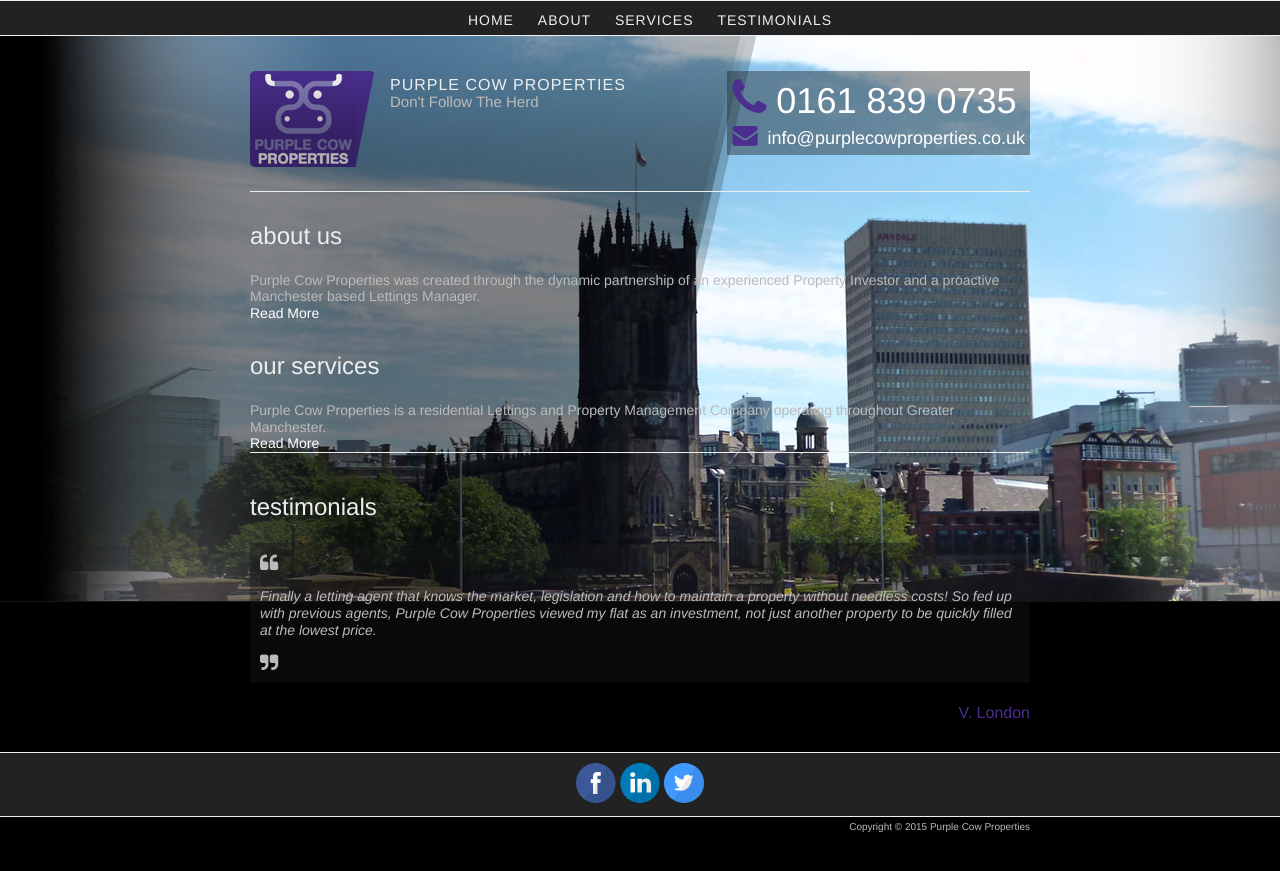
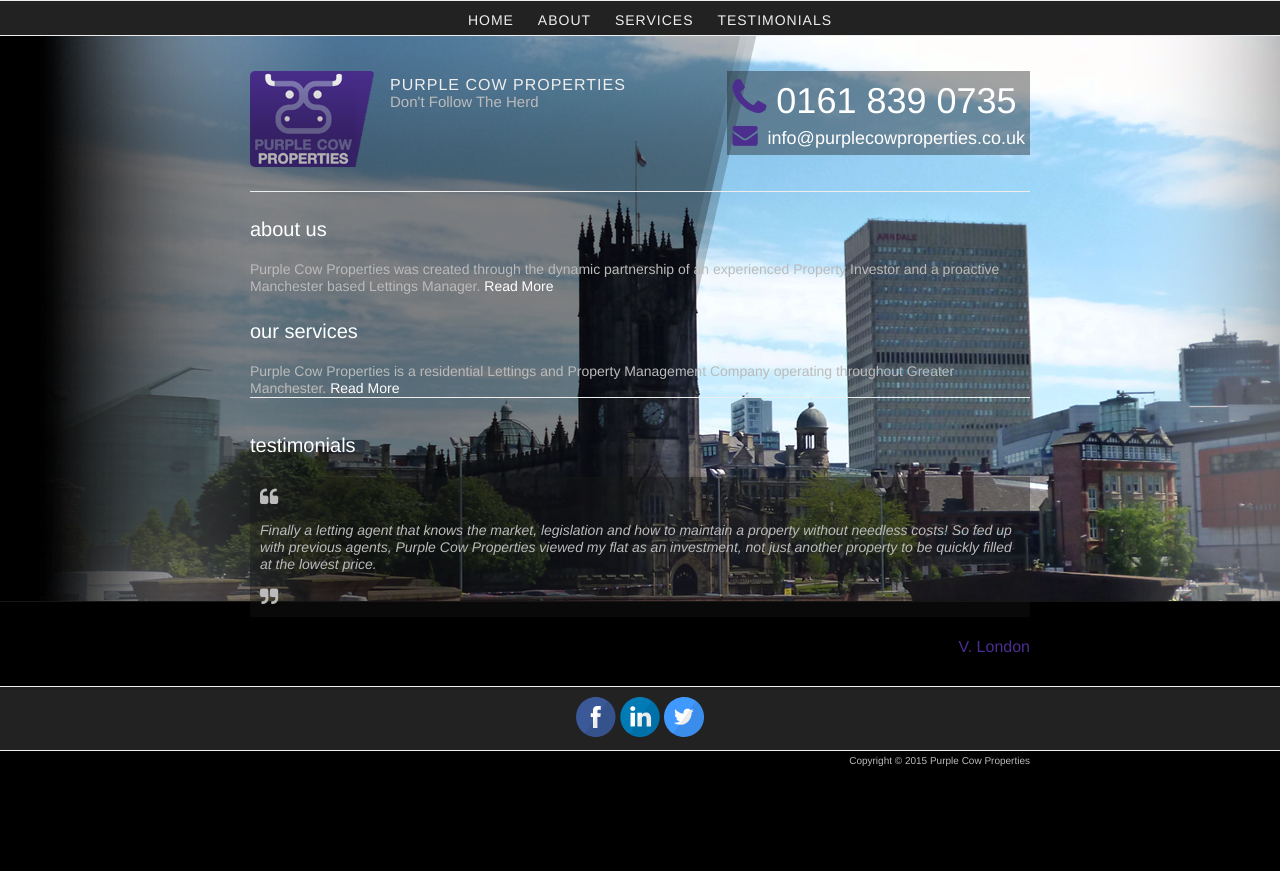
Before and after one commit to idiotandrobot/purplecowproperties.co.uk, a Jekyll site: the page built from index.html, in a window 1280 px wide. Shown: the top 871 px of the page. Built offline with Jekyll 4.4.1, drawn with Linux system fonts in a browser that asks for light colours; nearby versions of some CDN libraries.

Commit message:
Read More location

```diff
--- a/index.html
+++ b/index.html
@@ -17,18 +17,17 @@
           {% for page in site.pages %}
             {% if page.categories contains 'home' %}
               <article class="page">
-                <h1><a href="{{ site.baseurl }}{{ page.url }}">{{ page.title }}</a></h1>
+                <h2><a href="{{ site.baseurl }}{{ page.url }}">{{ page.title }}</a></h2>
                 <div class="entry">
-                  {{ page.excerpt }}
+                  {{ page.excerpt }} <a href="{{ site.baseurl }}{{ page.url }}" class="read-more">Read More</a>
                 </div>
-                <a href="{{ site.baseurl }}{{ page.url }}" class="read-more">Read More</a>
               </article>
             {% endif %}
           {% endfor %}
             {% for testimonial in site.testimonials %}
               {% if testimonial.categories contains 'home' %}
                 <article class="testimonial">
-                  <h1><a href="{{ site.baseurl }}testimonials">testimonials</a></h1>
+                  <h2><a href="{{ site.baseurl }}testimonials">testimonials</a></h2>
                   <div class="entry">
                     {{ testimonial.content }}
                     <h3>{{ testimonial.title }}</h3>
```
